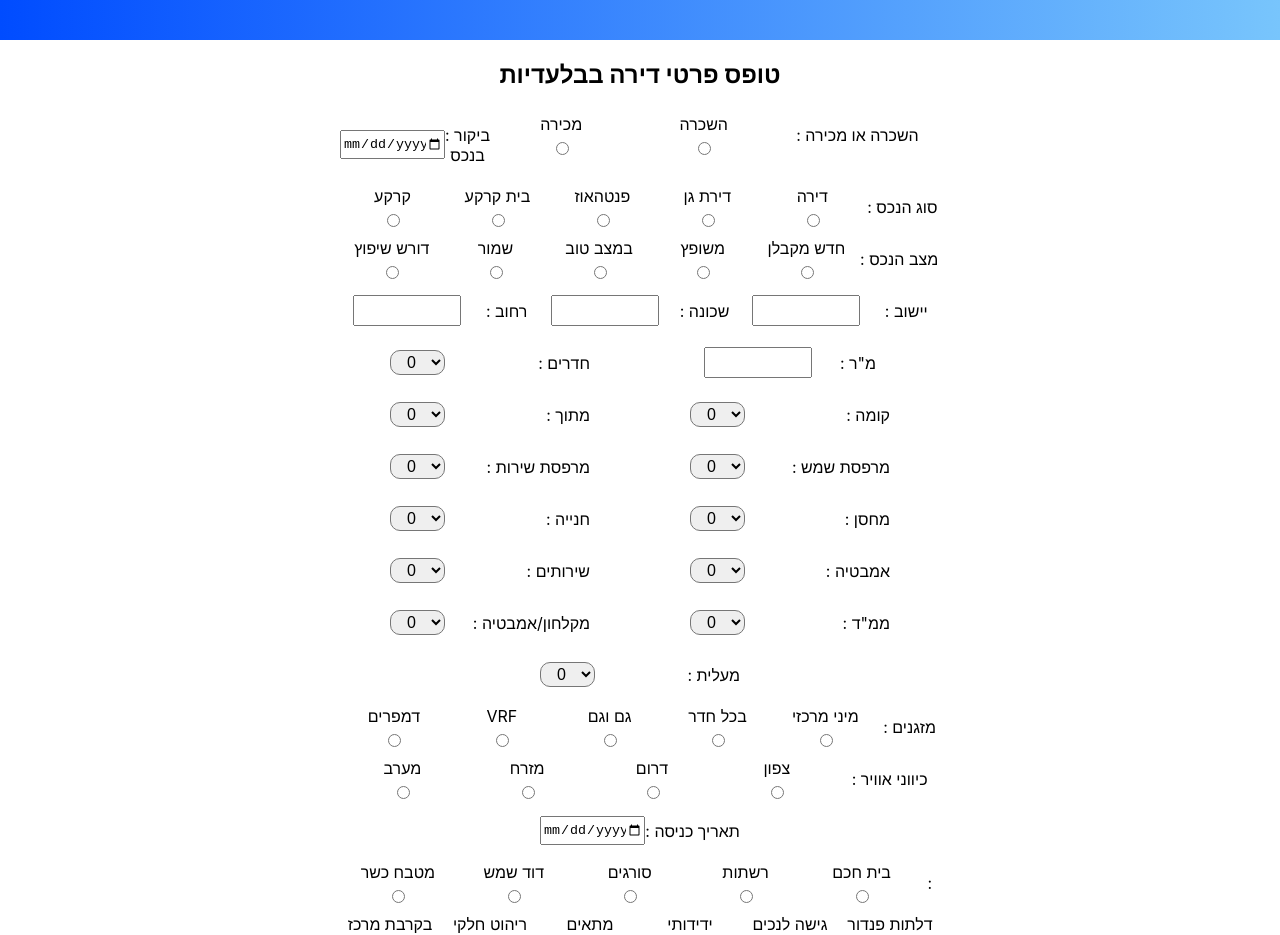
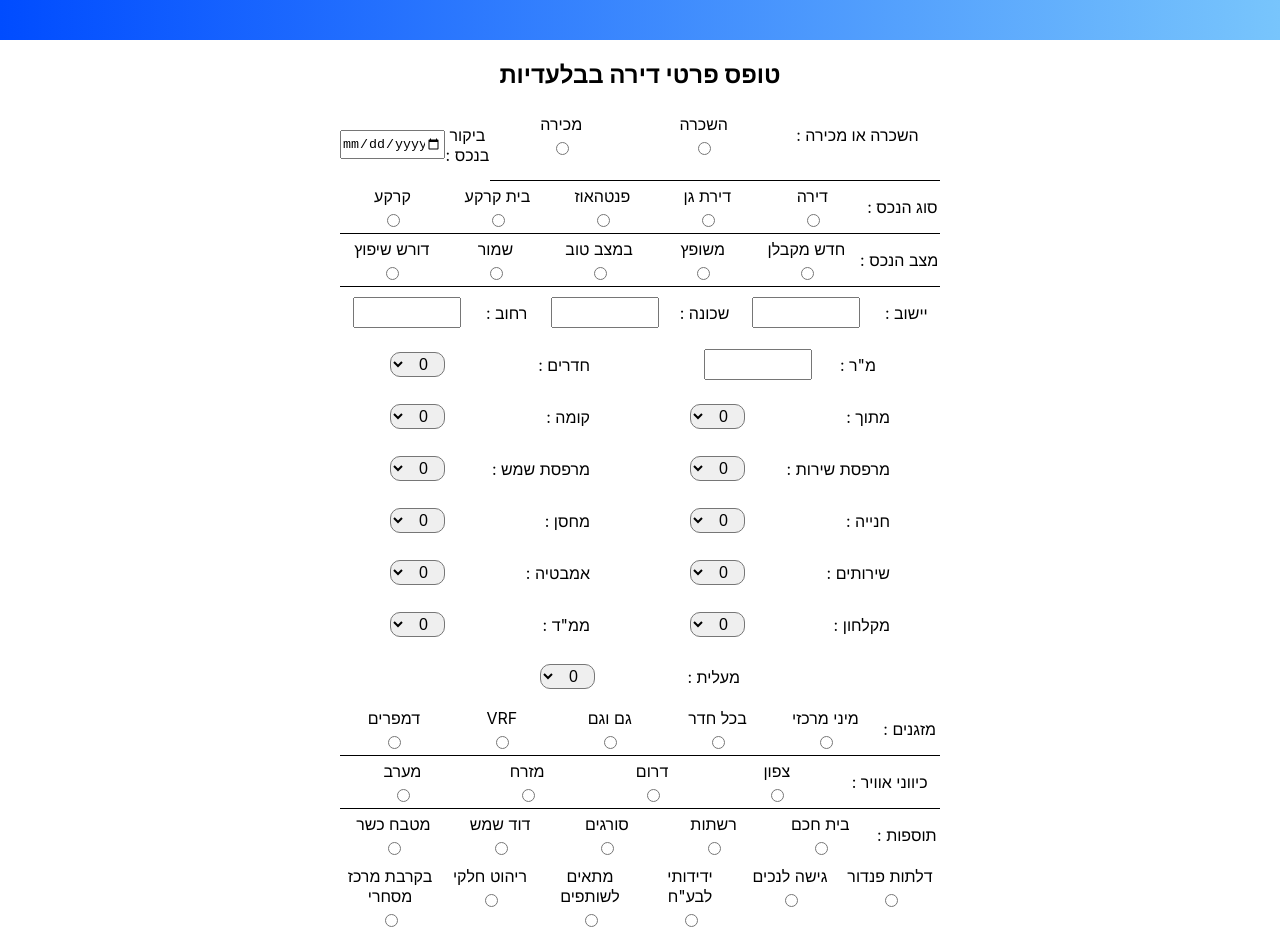
Before and after one commit to LiorAharon98/orna-realtor, a React (Create React App) app: page / in a window 1280 px wide. Shown: the top 935 px of the page. Built offline with nearby package versions, Linux system fonts and the light colour scheme.

Commit message:
fixed bugs

```diff
--- a/public/index.html
+++ b/public/index.html
@@ -1,5 +1,5 @@
 <!DOCTYPE html>
-<html lang="en">
+<html lang="en" dir="rtl">
   <head>
     <meta charset="utf-8" />
     <link rel="icon" href="%PUBLIC_URL%/favicon.ico" />
--- a/src/components/input/Input.jsx
+++ b/src/components/input/Input.jsx
@@ -5,7 +5,7 @@ const Input = ({ name,type }) => {
   return (
     <>
       <div id={styles.input_container}>
-        <p> : {name}</p>
+        <p>  {name} : </p>
         <input type={type} id={styles.input} />
       </div>
       {error && <p>error</p>}
--- a/src/components/input/input.module.css
+++ b/src/components/input/input.module.css
@@ -1,7 +1,6 @@
 #input_container{
 display: flex;
 align-items: center;
-flex-direction: row-reverse;
 justify-content: space-around;
 width: 200px;
 }
--- a/src/components/main/Main.jsx
+++ b/src/components/main/Main.jsx
@@ -16,20 +16,21 @@ const Main = () => {
       <Header />
       <div className={styles.input_container}>
 
+      <RadioButton name={"השכרה או מכירה"} data={sellOrRent} />
       <Input name={"ביקור בנכס"} type={"date"} />
-      <RadioButton name={"השכרה או מכירה"} data={sellOrRent} />
       </div>
       <RadioButton name={"סוג הנכס"} data={typeEstate} />
       <RadioButton name={"מצב הנכס"} data={estateStatus} />
       <div className={styles.input_container}>
+
+        <Input name={"יישוב"} />
+        <Input name={"שכונה"} />
         <Input name={"רחוב"} />
-        <Input name={"שכונה"} />
-        <Input name={"יישוב"} />
       </div>
 
       <div className={styles.input_container}>
-        <Select name={"חדרים"} maxNumber={10} />
         <Input type={"number"} name={`מ"ר`}/>
+        <Select name={"חדרים"} maxNumber={10} room={true} />
       </div>
       <div className={styles.input_container}>
         <Select name={"מתוך"} maxNumber={20} />
@@ -48,7 +49,7 @@ const Main = () => {
         <Select name={"אמבטיה"} maxNumber={4} />
       </div>
       <div className={styles.input_container}>
-        <Select name={" מקלחון/אמבטיה"} maxNumber={3} />
+        <Select name={"מקלחון"} maxNumber={2} />
         <Select name={`ממ"ד`} maxNumber={2} />
       </div>
       <div className={styles.input_container}>
@@ -56,9 +57,9 @@ const Main = () => {
       </div>
       <RadioButton name={"מזגנים"} data={airConditioner} />
       <RadioButton name={'כיווני אוויר'} data = {airDirection}/>
+
+      <RadioButton name={'תוספות'} data={extended} />
       <Input name={"תאריך כניסה"} type={"date"} />
-
-      <RadioButton  data={extended} />
       <div className={styles.input_container}>
         <Input name={"ארנונה"} type={"number"} />
         <Input name={"וועד"} type={"number"} />
--- a/src/components/radio_button/RadioButton.jsx
+++ b/src/components/radio_button/RadioButton.jsx
@@ -3,12 +3,12 @@ import styles from "./radio_button.module.css";
 const RadioButton = ({ name, data }) => {
   return (
     <div id={styles.container}>
-      <p> : {name}</p>
-      {data.map((item) => {
+      <p>  {name} : </p>
+      {data.map((item,index) => {
         return (
           <div className={styles.radio_button}>
             <p className={styles.radio}>{item}</p>
-            <input type="radio" name={name} value={item}  />
+            <input type="radio" name={name ==='תוספות' ? name+index : name} value={item}  />
           </div>
         );
       })}
--- a/src/components/radio_button/radio_button.module.css
+++ b/src/components/radio_button/radio_button.module.css
@@ -1,9 +1,9 @@
 #container{
     display: flex;
     justify-content: space-around;
-    flex-direction: row-reverse;
     flex-wrap: wrap;
     width: 600px;
+    border-bottom: 1px solid black;
 }
 .radio_button{
     width: 100px;
--- a/src/components/select/Select.jsx
+++ b/src/components/select/Select.jsx
@@ -1,14 +1,24 @@
 import React from "react";
 import styles from "./select.module.css";
-const Select = ({ name, maxNumber }) => {
+const Select = ({ name, maxNumber,room }) => {
   const numbers = new Array(maxNumber).fill(1);
+  const rooms = []
+  for(let i =0; i<maxNumber;i++){
+    rooms.push(i)
+    rooms.push(i+0.5)
+  }
+  console.log(rooms)
   return (
     <div id={styles.container}>
-      <p>: {name} </p>
+      <p> {name} : </p>
       <select id={styles.select_container}>
         <option>0</option>
-        {numbers.map((number,index) => {
+        {!room && numbers.map((number,index) => {
           return <option>{index+1}</option>;
+        })}
+        {room && rooms.map((number)=>{
+
+          return number!==0 && number !==0.5 && <option>{number}</option>;
         })}
       </select>
     </div>
--- a/src/components/select/select.module.css
+++ b/src/components/select/select.module.css
@@ -1,7 +1,6 @@
 #container {
   display: flex;
   align-items: center;
-  flex-direction: row-reverse;
   width: 200px;
   justify-content: space-between;
 }
```
Also changed, not shown: public/favicon.ico.jpeg (added), 1 other file (tests, documents, lock files or other folders).
